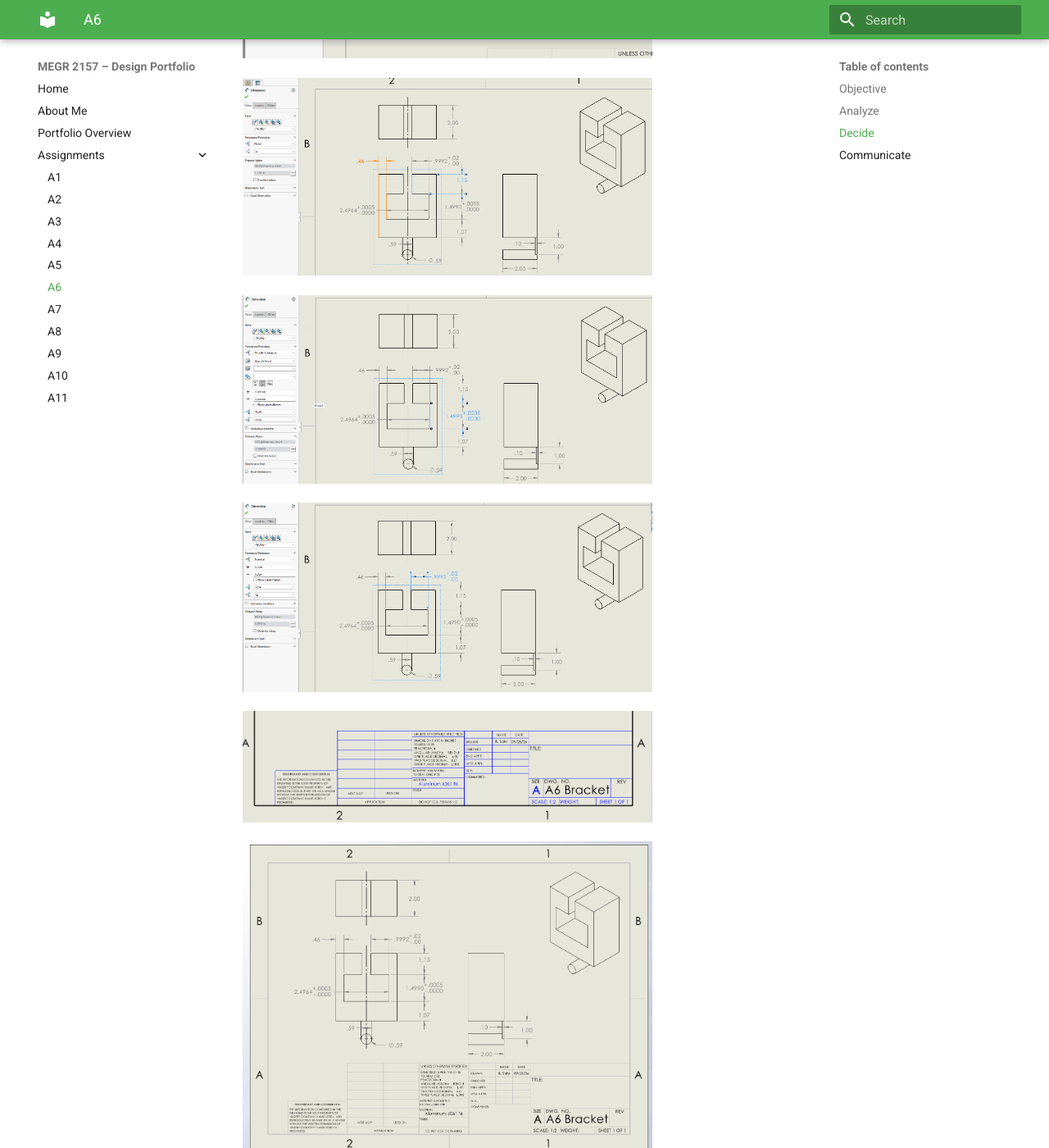
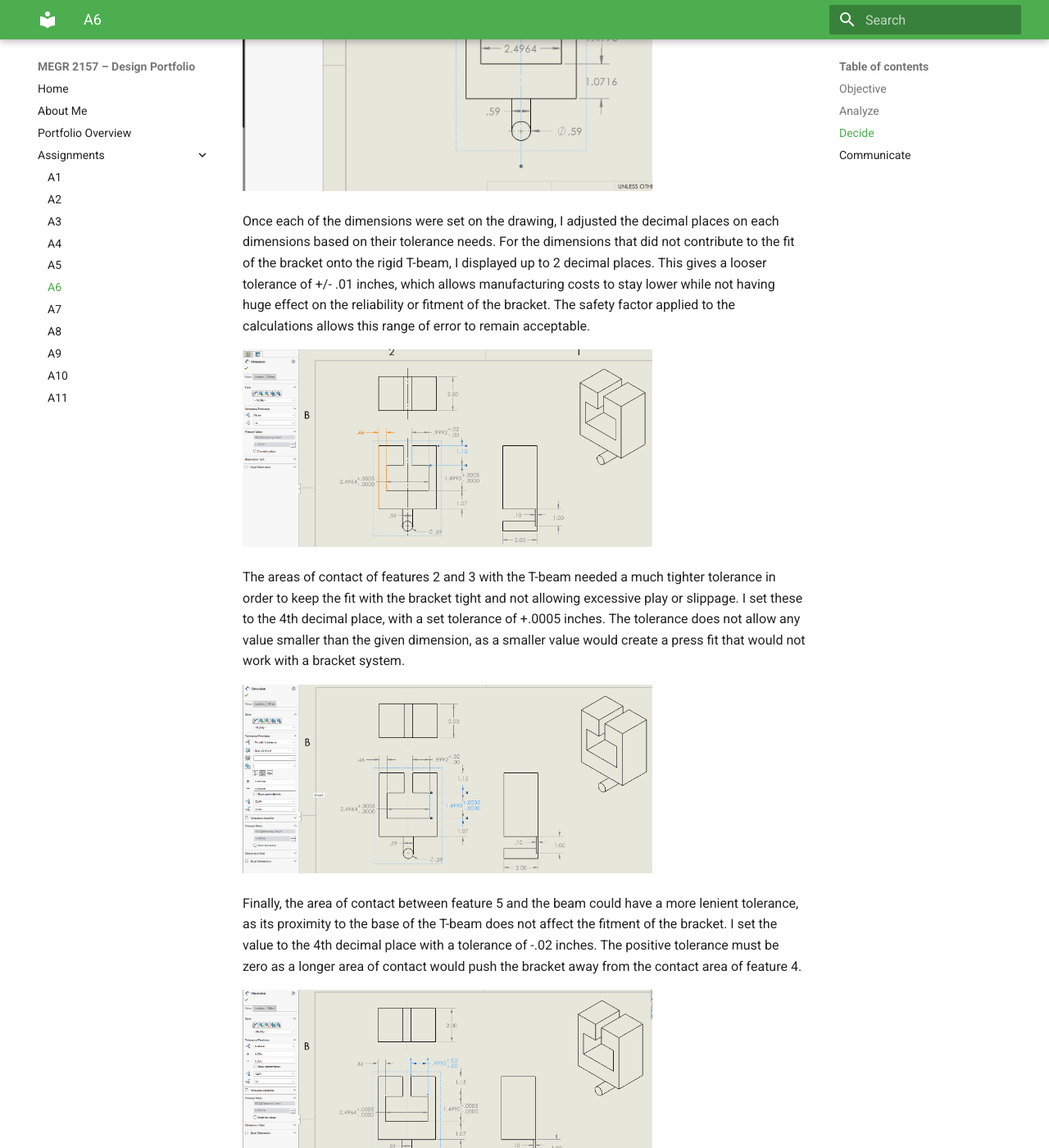
Before and after one commit to bsalvi7/megr2156-portfolio, an MkDocs documentation site: the page built from docs/assignments/A06/index.md, in a window 1280 px wide and 1400 px high, scrolled down 11410 px. Shown: the whole window at 82% size. Built offline with MkDocs 1.6.1 and Material for MkDocs 9.7.7, drawn with Linux system fonts in a browser that asks for light colours; some of the changed text lies outside the part shown.

Commit message:
Document parametric model creation and drawing setup
Detailed the process of creating a parametric model and engineering drawing for the bracket, including analysis of dimensions, setup in Solidworks, and tolerance specifications.

```diff
--- a/docs/assignments/A06/index.md
+++ b/docs/assignments/A06/index.md
@@ -6,11 +6,15 @@ The objective of this project is to continue the design of the bracket made in A
 
 ## Analyze
 
+>Analyzing Dimension Values
+
 I began the creation of my parametric model by first analyzing the previous dimensions I had calculated for using both stress and stiffness. By creating multi-view sketches previously, I was able to easily compare the dimensions for both calculations. For each dimension, I chose the calculation that yielded the largest value, as it would ensure that the design would not fail through either stiffness or stress. To keep track, I marked each of the values I was gonna use with a red triangle on my sketches.
 
 <img width="500" alt="Stress Dimensions" src="IMG_0160.jpeg" />
 
 <img width="500" alt="Stiffness Dimensions" src="IMG_0160.jpeg" />
+
+>Setting Up Part Creation
 
 I then translated these values into the equation tool in Solidworks, referencing the equations I had created for each dimension in project A5. I set each of the constant values to their corresponding value in the Equation tool, and then used those variables to input the equations of each dimension, checking with my hand calculated values to ensure their accuracy. I then labeled each global variable and provided a description to make it clear what they correlated with. Features 1-5 are numbered in the order they were calculated, moving up from the cantilever beam to the hook at the top of the bracket.
 
@@ -23,6 +27,8 @@ I then went into the document properties of the part and ensured my units were s
 <img width="500" alt="Set Material" src="3.png" />
 
 ## Decide
+
+>Simple Features
 
 It was now time to create the model. Features 1-3 were simple, involving sketching and dimensioning their cross-section using the parametric values I created. I then used the extrude tool to extrude them to the desired length using the parametric values. For features 1 and 2, I used the back plane of the cantilever beam to create the sketches to ensure they were aligned and defined properly without the need to create relations manually.
 
@@ -38,55 +44,69 @@ It was now time to create the model. Features 1-3 were simple, involving sketchi
 
 <img width="500" alt="Feature 3 Extrude" src="9.png" />
 
+>Mirrored Features
+
 Features 4 and 5 took a few extra steps to create. I started with feature 4, creating the cross-section sketch using the back plane and extruding it to the correct length. I aligned it with the corner of feature 3 to ensure that the dimensioning was accurate with the placement of the feature. To fill in the joint between features 2 and 3, I added an extra sketch and extrude, merging the result to attach both features.
 
-<img width="500" alt="Specs" src="10.png" />
+<img width="500" alt="Feature 4 Sketch" src="10.png" />
 
-<img width="500" alt="Specs" src="11.png" />
+<img width="500" alt="Feature 4 Extrude" src="11.png" />
 
-<img width="500" alt="Specs" src="12.png" />
+<img width="500" alt="Joint 3-4 Sketch" src="12.png" />
 
-<img width="500" alt="Specs" src="13.png" />
+<img width="500" alt="Joint 3-4 Extrude" src="13.png" />
 
 This feature as well as feature 5 are symmetrical on both sides of the bracket. Using this relation, I was able to translate the features I created to the other side of the bracket using the mirror tool on both sketches. I drew a centerline in the middle of the bracket and used the line to mirror the sketches without the need for extra relations. Once I saved the sketch, it automatically extruded the new sketch and created a perfectly mirrored feature.
 
-<img width="500" alt="Specs" src="14.png" />
+<img width="500" alt="Feature 4 Mirror" src="14.png" />
 
-<img width="500" alt="Specs" src="15.png" />
+<img width="500" alt="Joint 3-4 Mirror" src="15.png" />
 
 I then repeated this process for feature 5, using the same method to fill the space at the joint and mirror both features.
 
-<img width="500" alt="Specs" src="16.png" />
+<img width="500" alt="Feature 5 Sketch" src="16.png" />
 
-<img width="500" alt="Specs" src="17.png" />
+<img width="500" alt="Feature 5 Mirror" src="17.png" />
 
-<img width="500" alt="Specs" src="18.png" />
+<img width="500" alt="Feature 5 Extrude" src="18.png" />
 
-<img width="500" alt="Specs" src="19.png" />
+<img width="500" alt="Joint 4-5 Sketch" src="19.png" />
 
-<img width="500" alt="Specs" src="20.png" />
+<img width="500" alt="Joint 4-5 Mirror" src="20.png" />
 
-<img width="500" alt="Specs" src="21.png" />
+<img width="500" alt="Joint 4-5 Extrude" src="21.png" />
 
 After completing feature 5, the part was complete and ready to be translated into a drawing.
 
-<img width="500" alt="Specs" src="22.png" />
+<img width="500" alt="Final Part" src="22.png" />
 
+>Creating the Drawing
 
+To complete the project, I created a new drawing of the part, using ANSI A Landscape as the format to best fit the model views and dimensions. I then began by laying out the front, top, right, and isometric views to set up a third angle projection drawing. For the front, top, and right views, the default 1:2 scale was about the correct size to fit the views and dimensions. I played around with the isometric view's scale, but decided that the 1:2 scale could be fit as long as it was close to the top right corner of the drawing.
 
-<img width="500" alt="Specs" src="23.png" />
+<img width="500" alt="Views" src="23.png" />
 
-<img width="500" alt="Specs" src="24.png" />
+I then laid out each of the dimensions needed to define the part using the Smart Dimension tool. The front view had the most dimensions to display, so I moved each of them in a way that allowed the dimensions to not overlap or be too close to one another. The other views were less crowded, and thus were easily readable without too much movement from the standard positions of the dimensions.
 
-<img width="500" alt="Specs" src="25.png" />
+<img width="500" alt="Laying Out Dimensions" src="25.png" />
+
+Once each of the dimensions were set on the drawing, I adjusted the decimal places on each dimensions based on their tolerance needs. For the dimensions that did not contribute to the fit of the bracket onto the rigid T-beam, I displayed up to 2 decimal places. This gives a looser tolerance of +/- .01 inches, which allows manufacturing costs to stay lower while not having huge effect on the reliability or fitment of the bracket. The safety factor applied to the calculations allows this range of error to remain acceptable.
 
 <img width="500" alt="Specs" src="26.png" />
 
+The areas of contact of features 2 and 3 with the T-beam needed a much tighter tolerance in order to keep the fit with the bracket tight and not allowing excessive play or slippage. I set these to the 4th decimal place, with a set tolerance of +.0005 inches. The tolerance does not allow any value smaller than the given dimension, as a smaller value would create a press fit that would not work with a bracket system.
+
 <img width="500" alt="Specs" src="27.png" />
+
+Finally, the area of contact between feature 5 and the beam could have a more lenient tolerance, as its proximity to the base of the T-beam does not affect the fitment of the bracket. I set the value to the 4th decimal place with a tolerance of -.02 inches. The positive tolerance must be zero as a longer area of contact would push the bracket away from the contact area of feature 4.
 
 <img width="500" alt="Specs" src="28.png" />
 
+I went into the text of the format, detailing a tolerance block as well as information about the material, manufacturing process, name and date, revision, part title, and a comment on the use of a third angle projection.
+
 <img width="500" alt="Specs" src="29.png" />
+
+With this, the drawing was now compelete.
 
 <img width="500" alt="Specs" src="30.png" />
 ## Communicate
```
